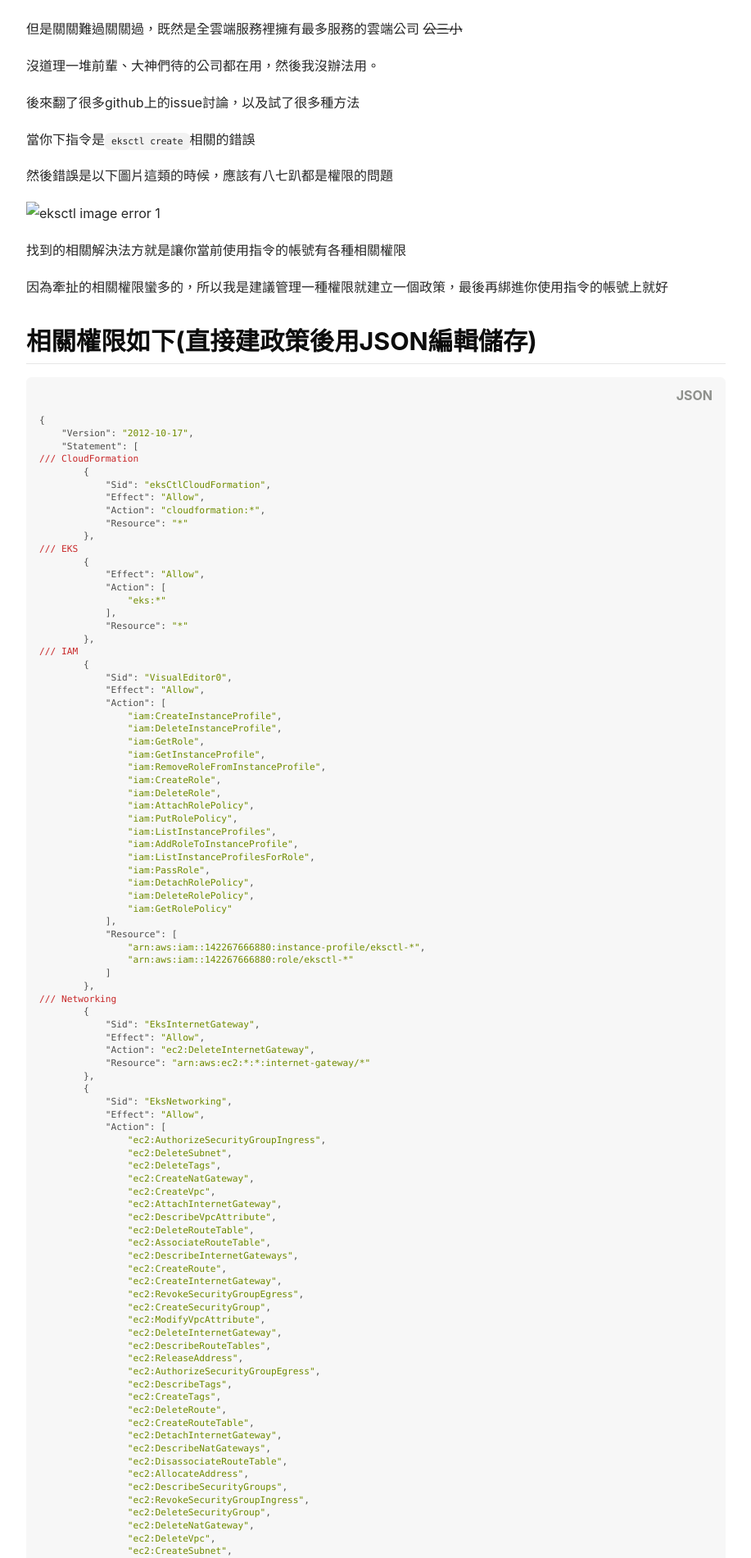
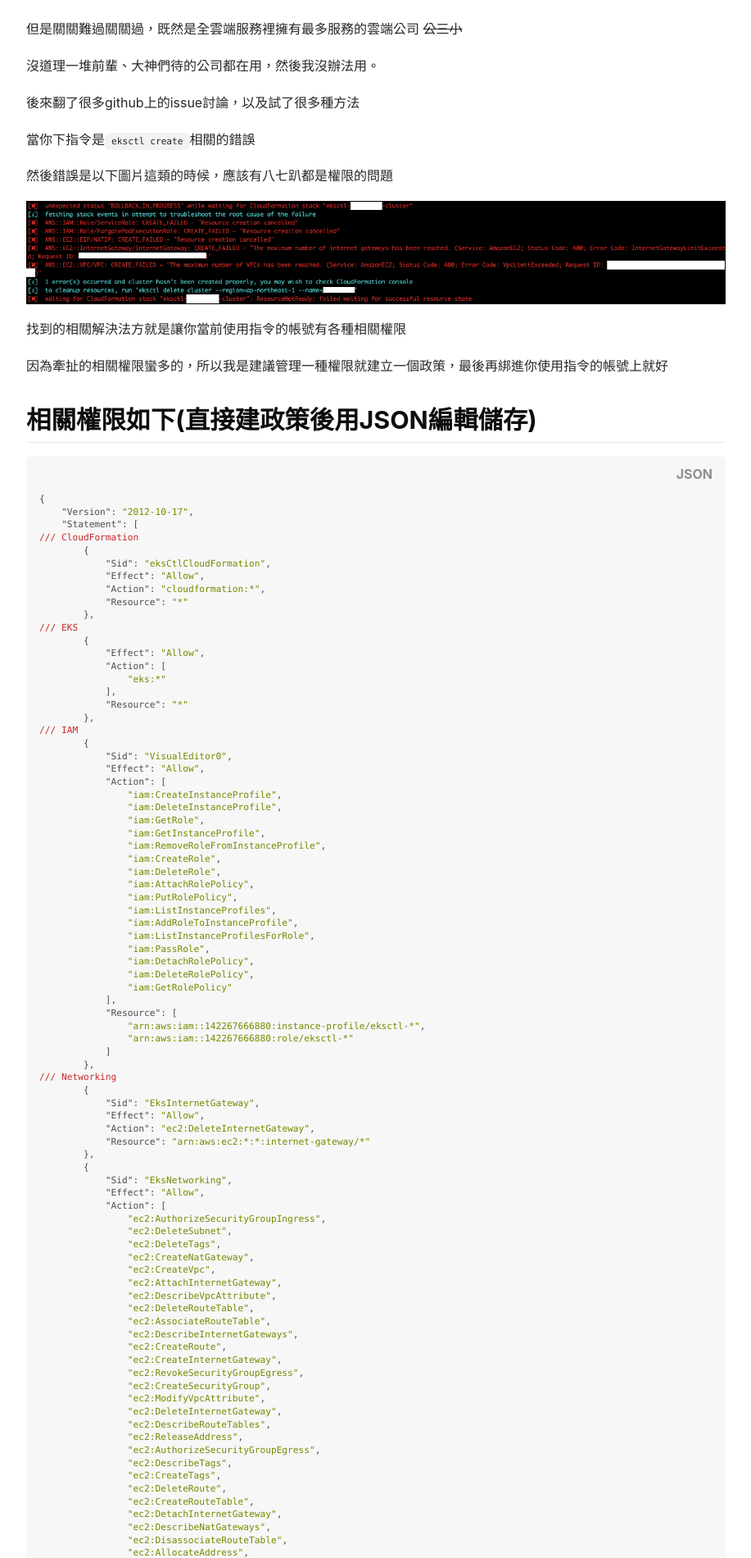
Before and after one commit to tingShean/tingshean.github.io, a Jekyll site: the page built from _posts/2020-02-11-aws-into-eks-need-to-know.md, in a window 1280 px wide. Shown: the part 422-2322 px from the top of the page at 82% size, without its empty margins (71-988 px from the left). Built offline with Jekyll 4.4.1, drawn with Linux system fonts in a browser that asks for light colours; nearby versions of some CDN libraries; comment, search, counter and statistics services are not loaded.

Commit message:
fix img error again

```diff
--- a/_posts/2020-02-11-aws-into-eks-need-to-know.md
+++ b/_posts/2020-02-11-aws-into-eks-need-to-know.md
@@ -15,6 +15,7 @@ tags: aws eks k8s eksctl
 但是關關難過關關過，既然是全雲端服務裡擁有最多服務的雲端公司 ~~公三小~~
 
 沒道理一堆前輩、大神們待的公司都在用，然後我沒辦法用。
+
 <!--more-->
 
 後來翻了很多github上的issue討論，以及試了很多種方法
@@ -23,7 +24,7 @@ tags: aws eks k8s eksctl
 
 然後錯誤是以下圖片這類的時候，應該有八七趴都是權限的問題
 
-![eksctl image error 1](assets/images/eksctl-role-error.png)
+![eksctl image error 1](/assets/images/eksctl-role-error.png)
 
 找到的相關解決法方就是讓你當前使用指令的帳號有各種相關權限
 
```
